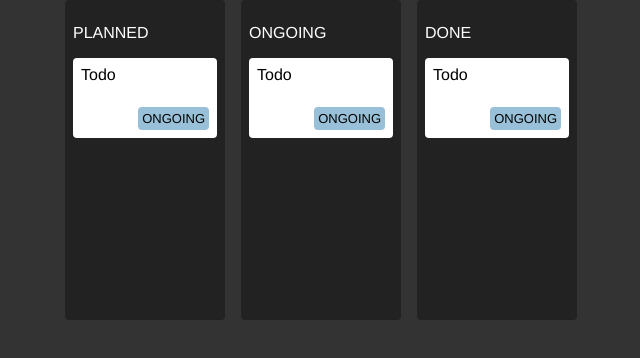
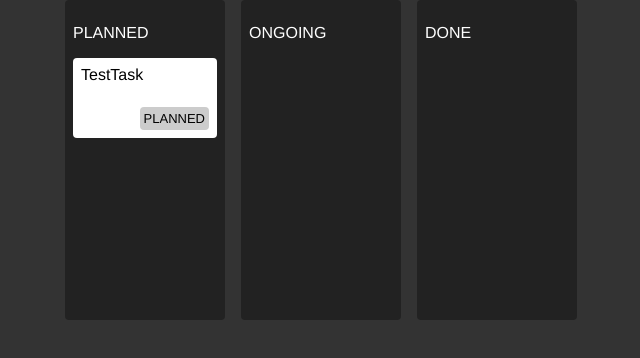
Before and after one commit to dibborah/Kanban-Zustand, a React (Vite) app: page / in a window 1280 px wide. Shown: the top 358 px of the page, without its empty margins (319-959 px from the left). Built offline with nearby package versions, Linux system fonts and the light colour scheme.

Commit message:
displaying task from store

```diff
--- a/src/components/Column.jsx
+++ b/src/components/Column.jsx
@@ -4,14 +4,19 @@ import Task from './Task';
 
 // eslint-disable-next-line react/prop-types
 const Column = ({ state }) => {
-    const tasks = useStore((store) => store.tasks);
-
+    const tasks = useStore(
+        (store) => store.tasks.filter(task => task.state === state)
+    );
     return (
         <div className="column">
             <p>{state}</p>
-            <Task title="Todo" />
+            {tasks.map((task) => {
+                return <Task title={task.title} key={Math.random()} />// generating new keys on the fly should be strictly avoided // I am doinng this since this will map a very small array
+            })}
         </div>
     )
 }
 
 export default Column;
+
+// const filtered = useMemo(() => tasks.filter(task => task.state === state), [tasks, state]);
--- a/src/components/Task.jsx
+++ b/src/components/Task.jsx
@@ -1,16 +1,17 @@
 import classNames from 'classnames';
 import './Task.css';
-
-const STATUS = 'ONGOING';
+import { useStore } from '../store';
 
 // eslint-disable-next-line react/prop-types
 const Task = ({ title }) => {
+    const task = useStore((store) => store.tasks.find((task) => task.title == title));
+
     return (
         <div className="task">
-            <div>{title}</div>
+            <div>{task.title}</div>
             <div className='bottomWrapper'>
                 <div></div>
-                <div className={classNames('status', STATUS)}>{STATUS}</div>
+                <div className={classNames('status', task.state)}>{task.state}</div>
             </div>
         </div>
     )
```
